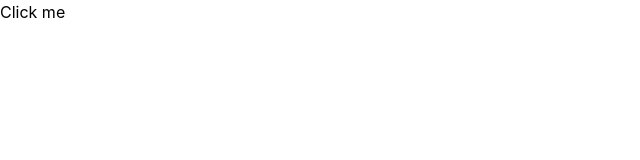
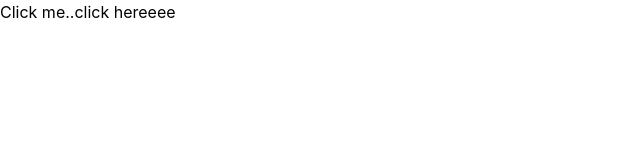
Before and after one commit to Pranima9/Stochastic, a React (Vite) app in the folder learnR/vite-project/: page / in a window 1280 px wide. Shown: the top 160 px of the page, without its empty margins (0-640 px from the left). Built offline with nearby package versions, Linux system fonts and the light colour scheme.

Commit message:
arrow func

```diff
--- a/learnR/vite-project/src/App.jsx
+++ b/learnR/vite-project/src/App.jsx
@@ -81,9 +81,10 @@ function App() {
       <button onClick={()=>setlikes(likes+1)}> like </button> */}
 
 
-      <button onClick={sayHello}>Click me</button>
+      <button onClick={sayHello}>Click me..</button>
       {/* yaha hamile "sayHello()" ma () use nagareko chy hamilai refresh garne bittikai alert message chahiyeko haina so..... clcick garesi matra dekhauna lai () halnuhunna */}
 
+      <button onClick={()=> {alert("Hellooooo!")}}>click hereeee</button>
    </>
   );
 
```
